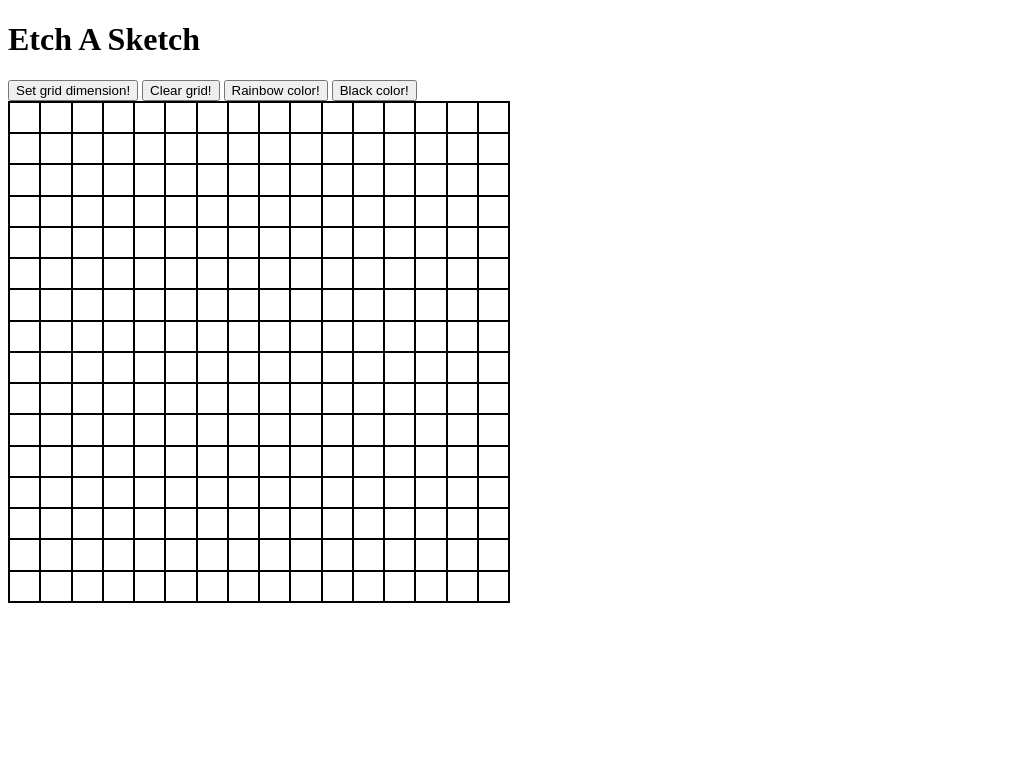
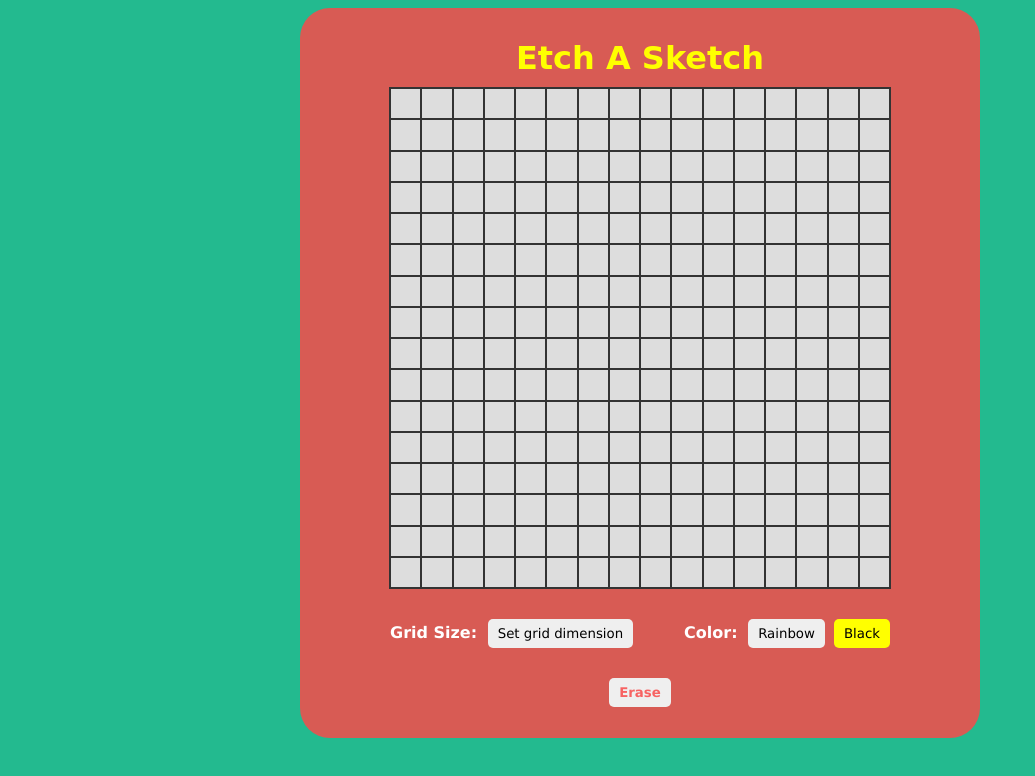
Before and after one commit to tl51829/odin-etch-a-sketch, a plain HTML site: page index.html in a window 1280 px wide. Shown: the whole page, without its empty margins (0-1035 px from the left). Drawn offline with Linux system fonts and the light colour scheme.

Commit message:
Add styles

```diff
--- a/index.html
+++ b/index.html
@@ -3,20 +3,29 @@
 <html lang="en">
     <head>
         <meta charset="utf-8">
-        <title>Etch A Sketch</title>
+        <title>Odin Etch A Sketch</title>
         <script src="script.js" defer></script>
         <link href="style.css" rel="stylesheet">
+        <link href="favicon.ico" rel="icon">
     </head>
     <body>
-        <h1>Etch A Sketch</h1>
-        <div id="settings">
-            <button id="size" value="16">Set grid dimension!</button>
-            <button id="clear">Clear grid!</button>
-            <button id="rainbow">Rainbow color!</button>
-            <button id="black">Black color!</button>
-        </div>
-        <div id="container">
+        <div id="device">
+            <h1 id="heading">Etch A Sketch</h1>
+            <div id="container">
 
+            </div>
+            <div id="settings">
+                <div id="dimension">
+                    <span>Grid Size: </span>
+                    <button id="size" value="16">Set grid dimension</button>
+                </div>
+                <div id="color">
+                    <span>Color: </span>
+                    <button id="rainbow">Rainbow</button>
+                    <button id="black">Black</button>
+                </div>
+            </div>
+            <button id="clear">Erase</button>
         </div>
     </body>
 </html>
--- a/script.js
+++ b/script.js
@@ -25,7 +25,7 @@ createGrid(currentSize);
 let boxes = document.querySelectorAll('.box');
 boxes.forEach((box) => {
     box.addEventListener('mouseover', (e) => {
-        box.style.backgroundColor = "#333333";
+        box.style.backgroundColor = "#777777";
     });
 });
 
@@ -53,7 +53,12 @@ sizeSetting.addEventListener('click', (e) => {
     boxes = document.querySelectorAll('.box');
     boxes.forEach((box) => {
         box.addEventListener('mouseover', (e) => {
-            box.style.backgroundColor = '#333333';
+            let active = document.querySelector(".active");
+            if (active.textContent === "Rainbow color!") {
+                box.style.backgroundColor = `rgb(${getRandomNumber()}, ${getRandomNumber()}, ${getRandomNumber()})`;
+            } else {
+                box.style.backgroundColor = '#777777';
+            }
         });
     });
 });
@@ -63,7 +68,7 @@ const clear = document.getElementById('clear');
 
 clear.addEventListener('click', (e) => {
     boxes.forEach((box) => {
-        box.style.backgroundColor = 'white';
+        box.style.backgroundColor = "#dddddd";
     });
 });
 
@@ -71,10 +76,12 @@ clear.addEventListener('click', (e) => {
 const black = document.getElementById('black');
 const rainbow = document.getElementById('rainbow');
 
+black.classList.add('active');
+
 black.addEventListener('click', (e) => {
     boxes.forEach((box) => {
         box.addEventListener('mouseover', (e) => {
-            box.style.backgroundColor = '#333333';
+            box.style.backgroundColor = '#777777';
         });
     });
 
--- a/style.css
+++ b/style.css
@@ -1,13 +1,72 @@
+body {
+    background-color: rgba(0, 176, 126, 0.862);
+}
+
+#device {
+    background-color: rgba(248, 74, 74, 0.852);
+    border-radius: 30px;
+    padding: 40px;
+    display: flex;
+    flex-direction: column;
+    justify-content: center;
+    align-items: center;
+    width: 600px;
+    height: 650px;
+    margin: auto;
+}
+
+#heading {
+    margin: 0;
+    font-family: "Lucida Handwriting", cursive;
+    font-weight: bolder;
+    margin-bottom: 10px;
+    color: yellow;
+}
+
+span {
+    color: white;
+    font-weight: bold;
+    font-family: Verdana, Helvetica, Arial, sans-serif;
+}
+
+button {
+    padding: 7px 10px;
+    border: none;
+    border-radius: 5px;
+    margin-top: 30px;
+    font-family: Verdana, Helvetica, Arial, sans-serif;
+}
+
+#clear {
+    font-weight: bolder;
+    color: rgba(248, 74, 74, 0.852);
+}
+
+.active {
+    background-color: yellow;
+}
+
 #container {
     display: flex;
     flex-wrap: wrap;
-    align-content: flex-start;
     width: 500px;
     height: 500px;
-    border: 1px solid black;
+    border: 1px solid #333333;
 }
 
 .box {
     box-sizing: border-box;
-    border: 0.5px solid black;
+    border: 0.01px solid #333333;
+    background-color: #dddddd;
 }
+
+#settings {
+    display: flex;
+    flex-wrap: wrap;
+    justify-content: space-between;
+    width: 500px;
+}
+
+#dimension span, #color span, #color #rainbow {
+    margin-right: 5px;
+}
```
Also changed, not shown: favicon.ico (added).
